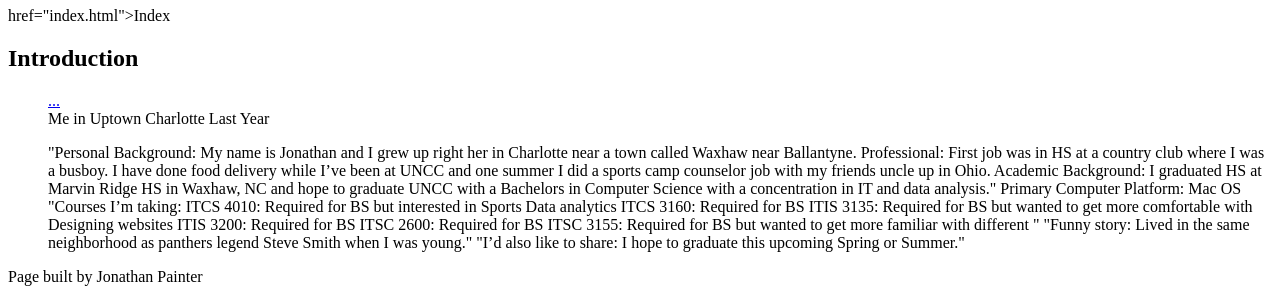
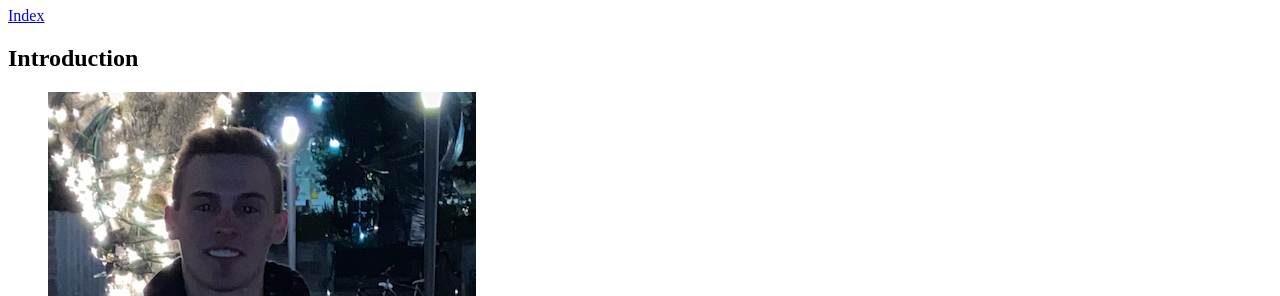
Before and after one commit to Jpaint15/Jpaint15.github.io, a plain HTML site: page itis3135/introduction.html in a window 1280 px wide. Shown: the part 99-395 px from the top of the page. Drawn offline with Linux system fonts and the light colour scheme.

Commit message:
Source Code Update

```diff
--- a/itis3135/introduction.html
+++ b/itis3135/introduction.html
@@ -1,17 +1,19 @@
 <html lang="en"></html>
-<head>...</head>head>
+<head>...</head>
 <body>
     <header>
         <h1>Jonathan Painter >> ITIS3135</h1>
     </header>
     <nav>
-        href="index.html">Index</a>
+        <a href="index.html">Index</a>
     </nav>
     <main>
         <h2>Introduction</h2>
         <figure>
-            <a href="images/newpfp.png">...</a>
-            <figcaption>Me in Uptown Charlotte Last Year</figcaption>
+            <a href="images/newpfp.png">
+                <img src="images/newpfp.png" alt="Uptown Picture">
+        </a>
+        <figcaption>Me in Uptown Charlotte Last Year</figcaption>
         </figure>
         <ul>
             <liv>
```
